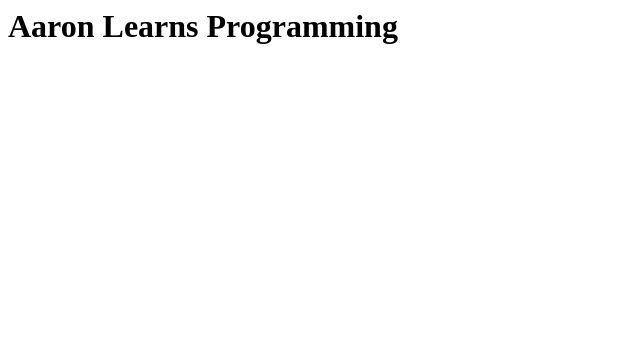
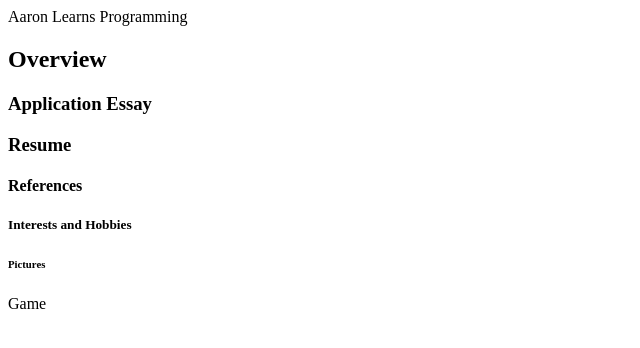
Before and after one commit to aabertaud/aaron-learns-programming, a plain HTML site: page index.html in a window 1280 px wide. Shown: the whole page, without its empty margins (0-640 px from the left). Drawn offline with Linux system fonts and the light colour scheme.

Commit message:
Update index.html

```diff
--- a/index.html
+++ b/index.html
@@ -1 +1,15 @@
-<h1>Aaron Learns Programming</h1>
+<html>
+  <body>
+    <Main
+      <h1>Aaron Learns Programming</h1>
+      <h2>Overview</h2>
+        <p></p>
+      <h3>Application Essay</h3>
+      <h3>Resume</h3>
+      <h4>References</h4>
+      <h5>Interests and Hobbies</h5>
+      <h6>Pictures</h6>
+      <h7>Game</h7>
+    </Main>
+  </body>
+</html>
```
